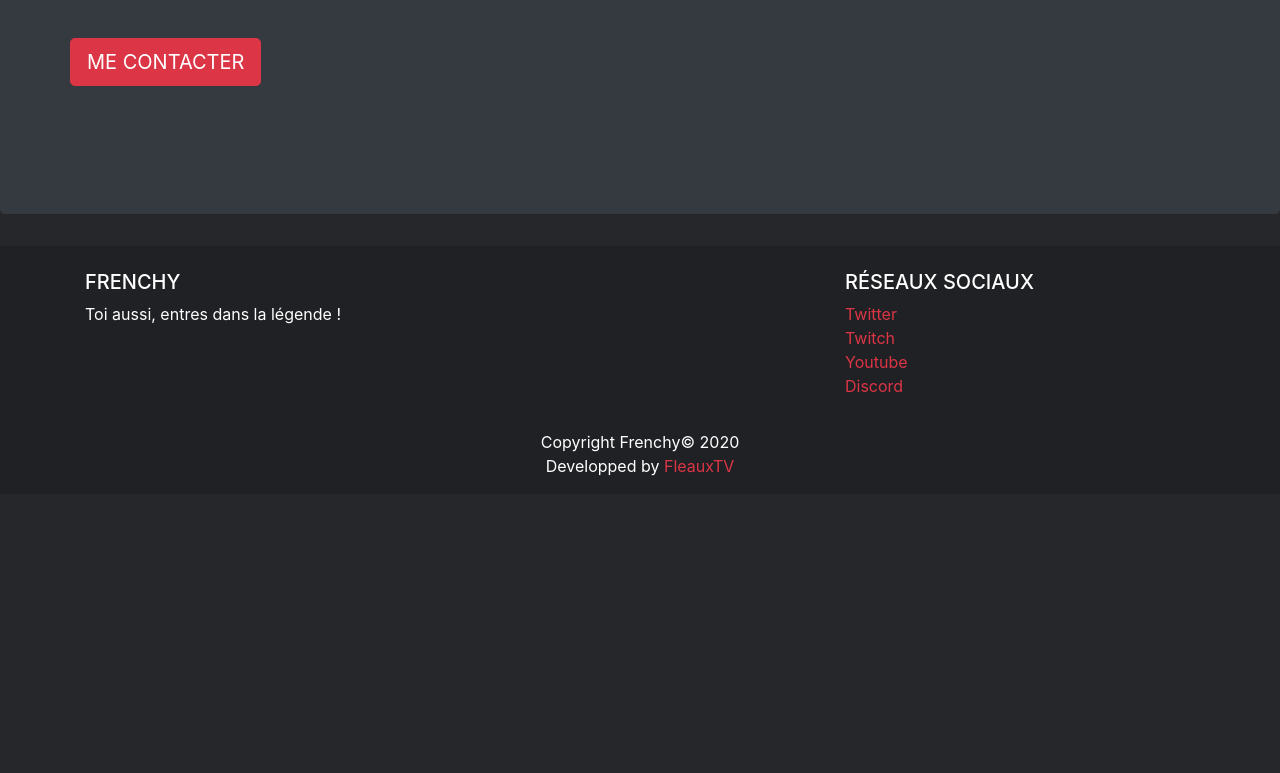
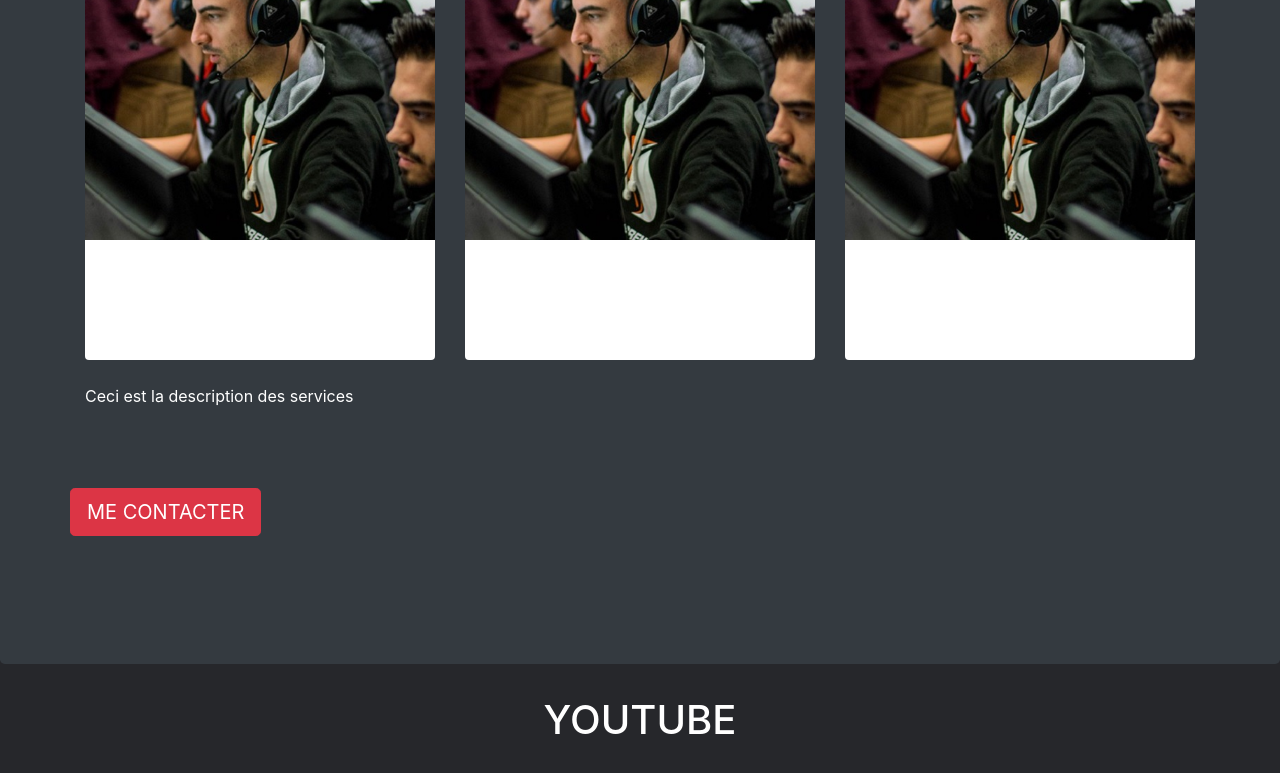
Before and after one commit to FrenchyFPS/jekyll-test, a Jekyll site: the page built from index.md, in a window 1280 px wide and 900 px high, scrolled down 1636 px. Shown: the top 773 px of the window. Built offline with Jekyll 4.4.1, drawn with Linux system fonts in a browser that asks for light colours; before the commit the page ends 2130 px from its top, so only the background shows below that.

Commit message:
add youtube link to home + service desc

```diff
--- a/_layouts/home.html
+++ b/_layouts/home.html
@@ -44,7 +44,7 @@ layout: default
 	<div class="container">
 	  <div class="row">
 
-		{% for service in page.services %}
+		{% for service in page.services.service %}
 		<div class="col-lg-4 my-2">
 			<!-- card -->
 			<div class="card">
@@ -60,22 +60,36 @@ layout: default
 	  </div>
 	  <!-- end row -->
 	</div>
+	<!-- Description des services ou complément -->
+	<div class="container">
+		<div class="row">
+			<div class="col-lg-12">
+				<p>{{ page.services.descservices | markdownify }}</p>
+			</div>
+		</div>
+	</div>
 
+	<!-- Bonton contact -->
 	<div class="container my-5 py-3" id ="contact">
 		<div class="row text-center">
 				<button type="button" class="btn btn-danger btn-lg text-center">ME CONTACTER</button>
 		</div>
 	</div>
-	</div>
+</div>
 <!-- fin pack + bouton contact -->
 
 
+<!-- Affichage d'une vidéo youtube avec un titre et une description -->
+<h1 class="text-center">YOUTUBE</h1>
 
-
-<p>{{ page.services.service1 }}</p>
-<p>{{ page.services.service2 }}</p>
-<p>{{ page.services.service3 }}</p>
-
-<p>{{ page.youtube.video1 }}</p>
-<p>{{ page.youtube.video2 }}</p>
-<p>{{ page.youtube.video3 }}</p>
+<div class="container">
+	{% for liens in page.youtube.liens %}
+	<div class="row w-50 m-auto">
+	  <div class="col-lg-12 my-2">
+		  <div id ="video1" class="embed-responsive embed-responsive-16by9">
+			  <!-- LIEN ICI -->
+		  </div>
+		</div>
+	</div>
+	{% endfor %}
+</div>
```
